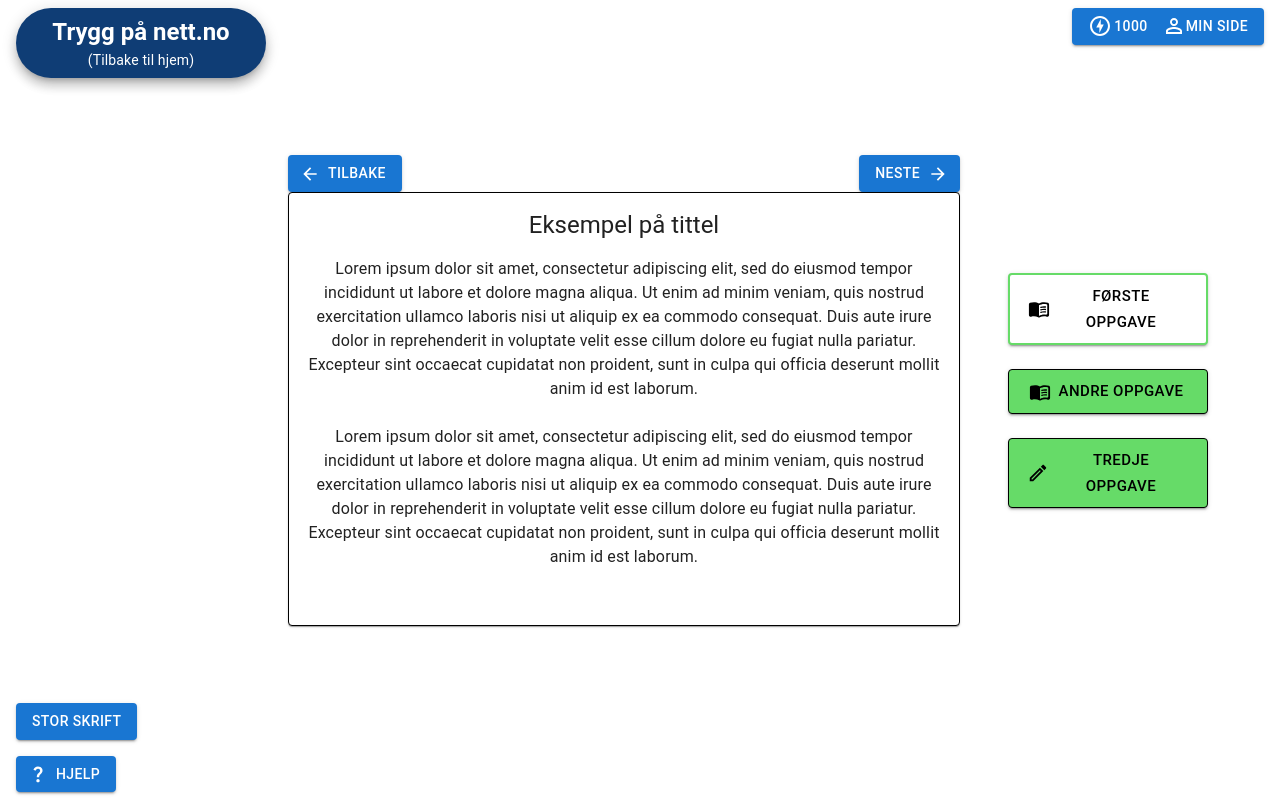
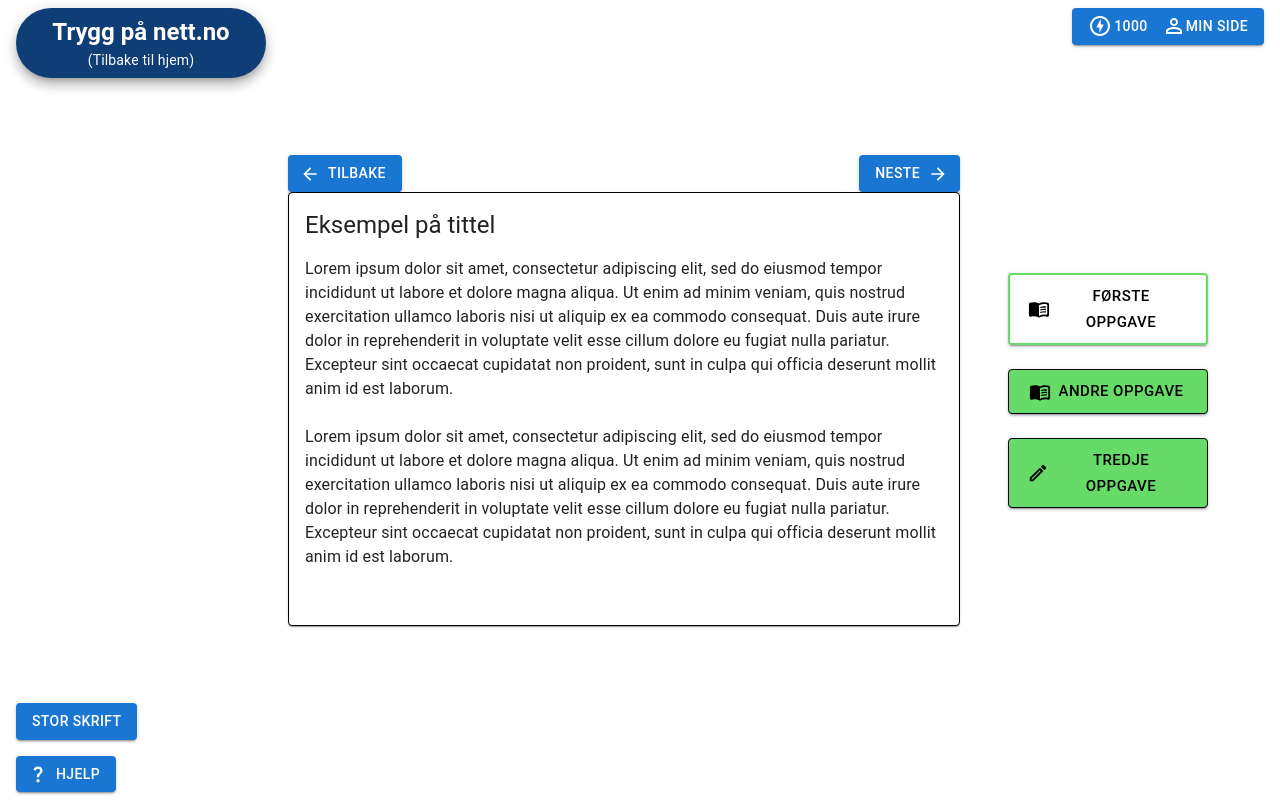
Before and after one commit to AgnetheKvalEngstad/idatt2900_group35, a React (Vite) app in the folder frontend/: page /topic in a window 1280 px wide. Built offline with nearby package versions, Linux system fonts and the light colour scheme.

Commit message:
refactor: Updated text placement in TextVariant

```diff
--- a/frontend/src/components/topic-card-variants/TextVariant.tsx
+++ b/frontend/src/components/topic-card-variants/TextVariant.tsx
@@ -1,7 +1,7 @@
 import { Typography } from "@mui/material";
 
 /**
- * A React functional component that renders a text variant card.
+ * A React component that renders a text variant card.
  *
  * This component displays a title and text
  * using Material-UI's `Typography` component.
@@ -11,10 +11,10 @@ import { Typography } from "@mui/material";
 export default function TextVariant() {
   return (
     <>
-      <Typography variant="h5" className="text-center pb-4">
+      <Typography variant="h5" className="pb-4">
         Eksempel på tittel
       </Typography>
-      <Typography variant="body1" className="text-center">
+      <Typography variant="body1">
         Lorem ipsum dolor sit amet, consectetur adipiscing elit, sed do eiusmod
         tempor incididunt ut labore et dolore magna aliqua. Ut enim ad minim
         veniam, quis nostrud exercitation ullamco laboris nisi ut aliquip ex ea
@@ -24,7 +24,7 @@ export default function TextVariant() {
         mollit anim id est laborum.
       </Typography>
       <br />
-      <Typography variant="body1" className="text-center">
+      <Typography variant="body1">
         Lorem ipsum dolor sit amet, consectetur adipiscing elit, sed do eiusmod
         tempor incididunt ut labore et dolore magna aliqua. Ut enim ad minim
         veniam, quis nostrud exercitation ullamco laboris nisi ut aliquip ex ea
```
